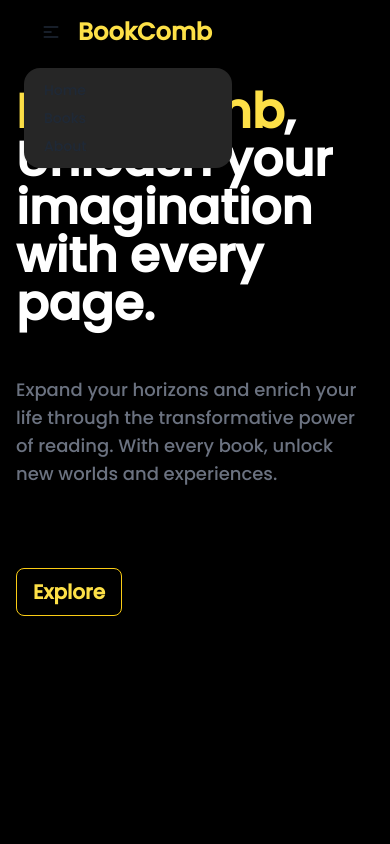
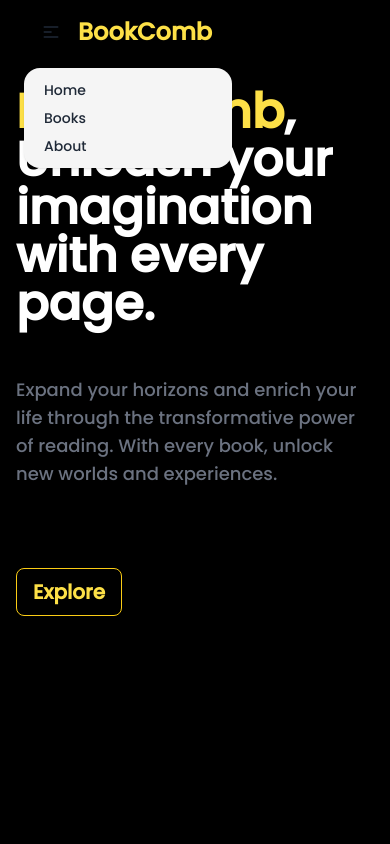
Before and after one commit to Rishabh1412/BookComb_app, a React (Vite) app in the folder Frontend/: page / in a window 390 px wide. Both pictures are taken after a click on the button 51 px from the left and 32 px from the top of the page. Shown: the top 844 px of the page. Built offline with nearby package versions, Linux system fonts and the light colour scheme.

Commit message:
nothing changed again

```diff
--- a/Frontend/src/components/navbar.jsx
+++ b/Frontend/src/components/navbar.jsx
@@ -42,8 +42,8 @@
               <div tabIndex={0} role="button" className="btn btn-ghost lg:hidden">
                 <svg xmlns="http://www.w3.org/2000/svg" className="h-5 w-5" fill="none" viewBox="0 0 24 24" stroke="currentColor"><path strokeLinecap="round" strokeLinejoin="round" strokeWidth="2" d="M4 6h16M4 12h8m-8 6h16" /></svg>
               </div>
-              <ul tabIndex={0} className="menu menu-sm dropdown-content mt-3 z-[1] p-2 shadow bg-neutral-800 rounded-box w-52">
-                <li><a href="/">Home</a></li>
+              <ul tabIndex={0} className="menu menu-sm dropdown-content mt-3 z-[1] p-2 shadow bg-neutral-100 rounded-box w-52">
+                <li><a href="/" >Home</a></li>
                 <li><a href="/course">Books</a></li>
                 <li><a href="/about">About</a></li>
 
```
